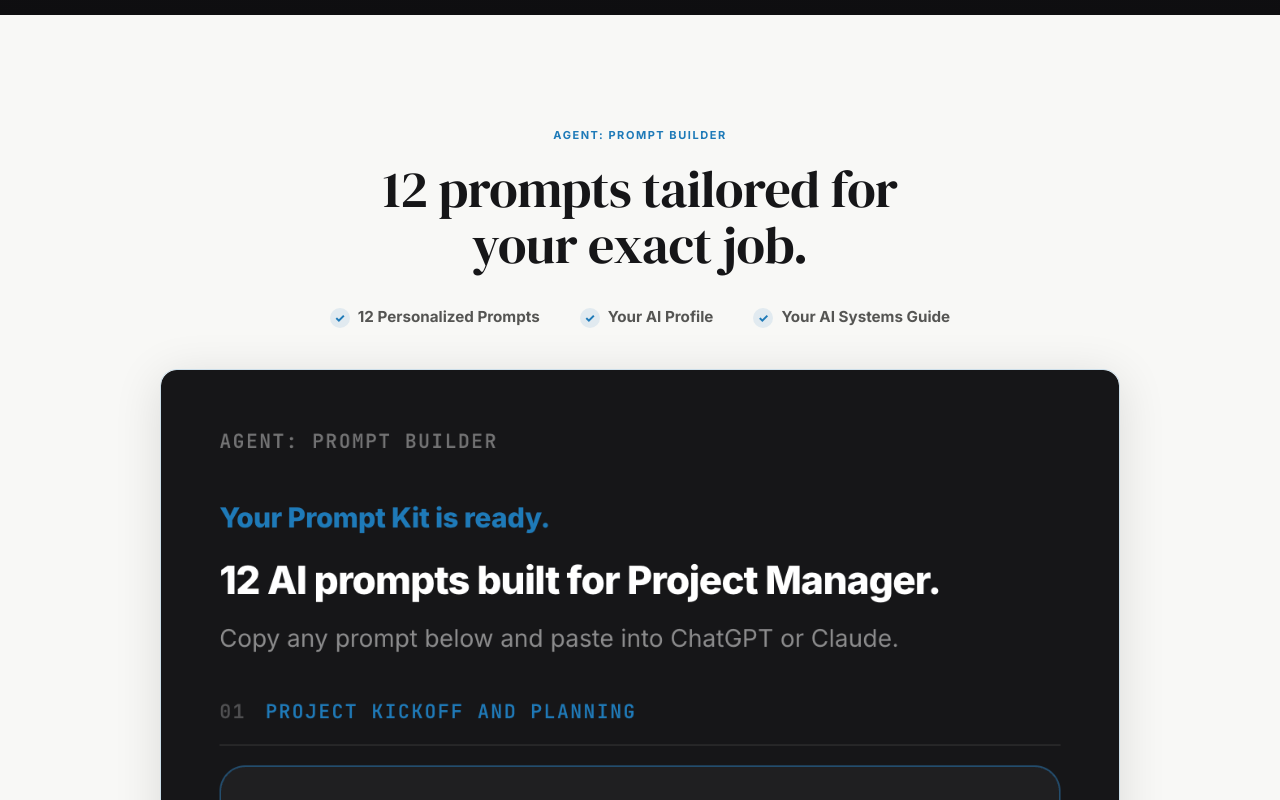
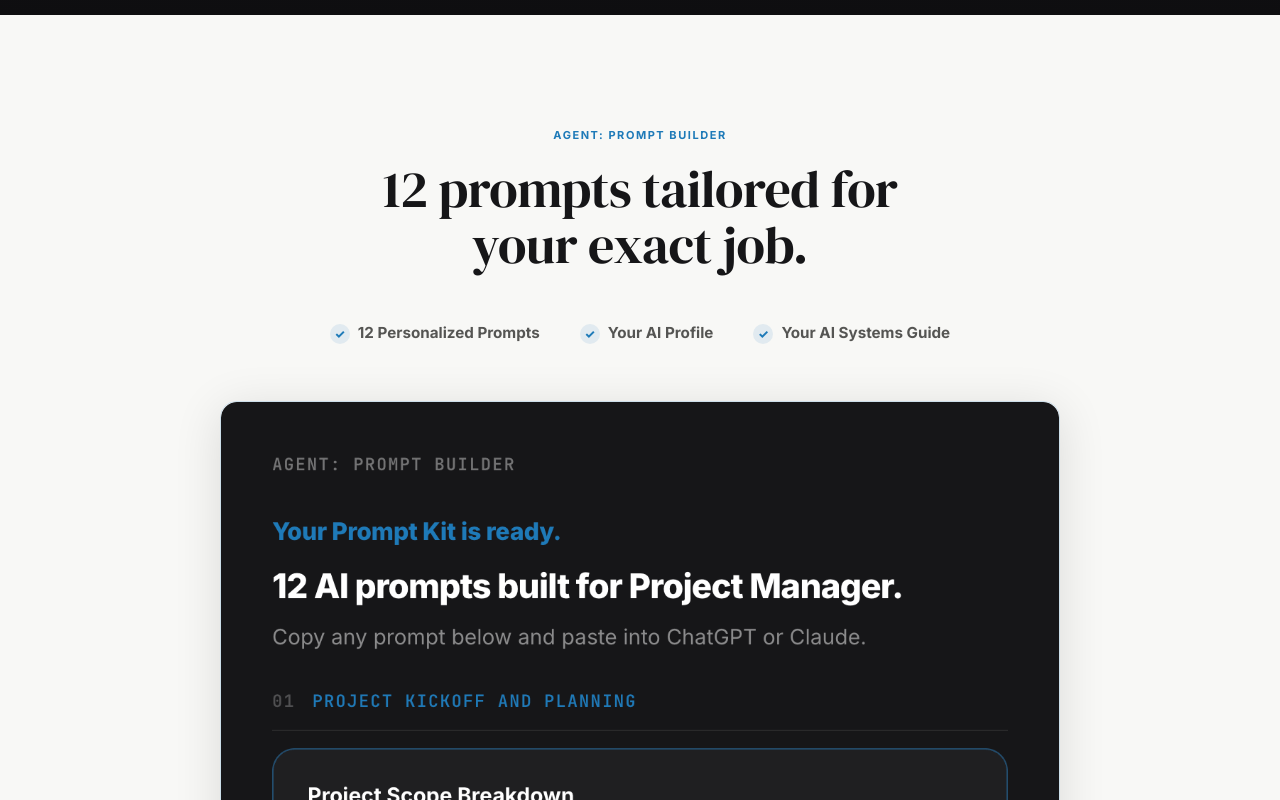
Before and after one commit to coolcalvin457-tech/agent-timesaver-nextjs, a Next.js app: page / in a window 1280 px wide. Shown: the part 1320-2120 px from the top of the page. Built offline with nearby package versions, Linux system fonts and the light colour scheme.

Commit message:
Prompt Builder: more spacing, reduce screenshot max-width to 840px

```diff
--- a/app/globals.css
+++ b/app/globals.css
@@ -2524,7 +2524,7 @@ input, textarea {
 
 .prompt-builder-screenshot-wrap {
   display: block;
-  max-width: 960px;
+  max-width: 840px;
   margin: 0 auto;
   border-radius: 16px;
   overflow: hidden;
--- a/app/page.tsx
+++ b/app/page.tsx
@@ -66,11 +66,11 @@ export default function Home() {
           <div className="container">
 
             {/* Centered header */}
-            <div style={{ maxWidth: "880px", margin: "0 auto", textAlign: "center", marginBottom: "40px" }}>
+            <div style={{ maxWidth: "880px", margin: "0 auto", textAlign: "center", marginBottom: "56px" }}>
               <div className="eyebrow" style={{ marginBottom: "16px" }}>AGENT: Prompt Builder</div>
               <h2
                 className="heading-1"
-                style={{ marginBottom: "32px", fontSize: "clamp(2.25rem, 4.5vw, 3.25rem)", lineHeight: 1.08 }}
+                style={{ marginBottom: "48px", fontSize: "clamp(2.25rem, 4.5vw, 3.25rem)", lineHeight: 1.08 }}
               >
                 <span style={{ display: "block" }}>12 prompts tailored for</span>
                 <span style={{ display: "block" }}>your exact job.</span>
```
